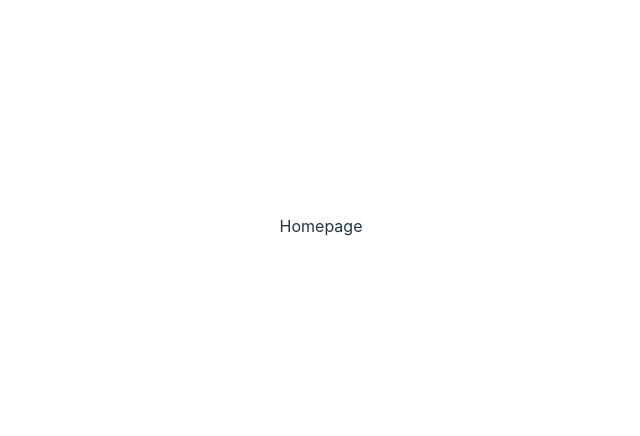
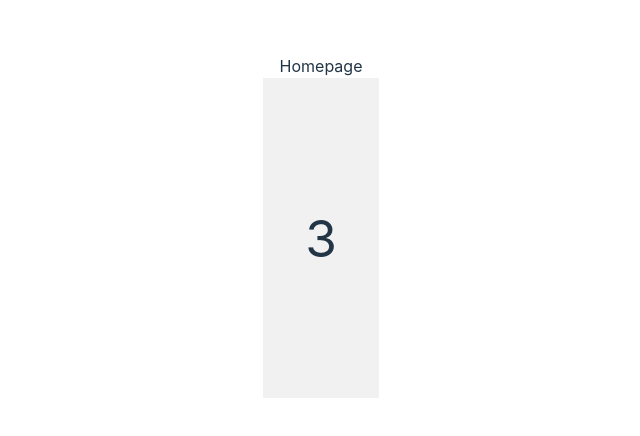
Before and after one commit to AJ-Gagliardo/martial-mart, a React (Vite) app: page / in a window 1280 px wide. Shown: the part 174-610 px from the top of the page, without its empty margins (319-959 px from the left). Built offline with nearby package versions, Linux system fonts and the light colour scheme.

Commit message:
did a basic carousel component

```diff
--- /dev/null
+++ b/src/components/Carousel.css
@@ -0,0 +1,15 @@
+.carousel-container {
+  background-color: #f1f1f1;
+  display: flex;
+  flex-wrap: nowrap;
+  overflow: hidden;
+}
+.carousel-item {
+  height: 20rem;
+  min-width: 100%;
+  width: 100%;
+  display: flex;
+  align-items: center;
+  justify-content: center;
+  transition: 1s cubic-bezier(0.39, 0.575, 0.565, 1);
+}
--- /dev/null
+++ b/src/components/Carousel.jsx
@@ -0,0 +1,54 @@
+import { useEffect, useState } from "react";
+import "./Carousel.css";
+
+function Carousel() {
+  const data = ["1", "2", "3", "4"];
+
+  const [currentIndex, setCurrentIndex] = useState(0);
+
+  const carouselInfiniteScroll = () => {
+    if (currentIndex === data.length - 1) {
+      return setCurrentIndex(0);
+      // console.log(currentIndex);
+    }
+    // console.log(currentIndex);
+    return setCurrentIndex(currentIndex + 1);
+  };
+
+  useEffect(() => {
+    const interval = setInterval(() => {
+      carouselInfiniteScroll();
+    }, 3000);
+
+    return () => clearInterval(interval);
+  });
+
+  return (
+    // <div className="carousel-container">
+    //   <div className="carousel-item">
+    //     <h1>Item 1</h1>
+    //   </div>
+    //   <div className="carousel-item">
+    //     <h1>Item 2</h1>
+    //   </div>
+    //   <div className="carousel-item">
+    //     <h1>Item 3</h1>
+    //   </div>
+    // </div>
+    <div className="carousel-container">
+      {data.map((item, index) => {
+        return (
+          <h1
+            className="carousel-item"
+            style={{ transform: `translate(-${currentIndex * 100}%)` }}
+            key={index}
+          >
+            {item}
+          </h1>
+        );
+      })}
+    </div>
+  );
+}
+
+export default Carousel;
--- a/src/pages/Homepage.jsx
+++ b/src/pages/Homepage.jsx
@@ -1,5 +1,12 @@
+import Carousel from "../components/Carousel";
+
 function Homepage() {
-  return <div>Homepage</div>;
+  return (
+    <>
+      <div>Homepage</div>
+      <Carousel />
+    </>
+  );
 }
 
 export default Homepage;
```
Also changed, not shown: src/App.jsx (+12 -0 lines).
